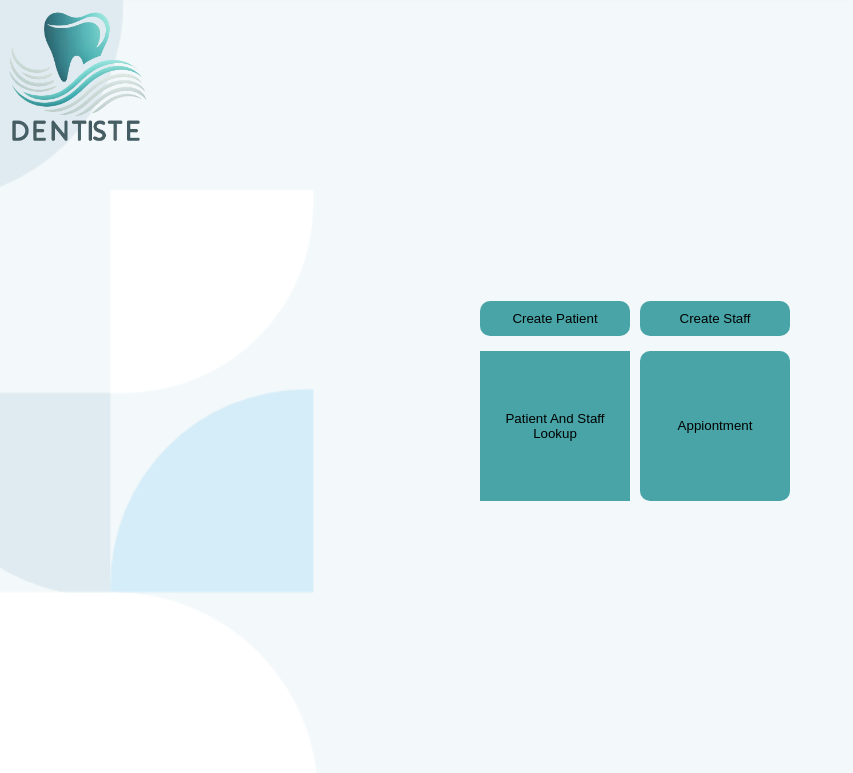
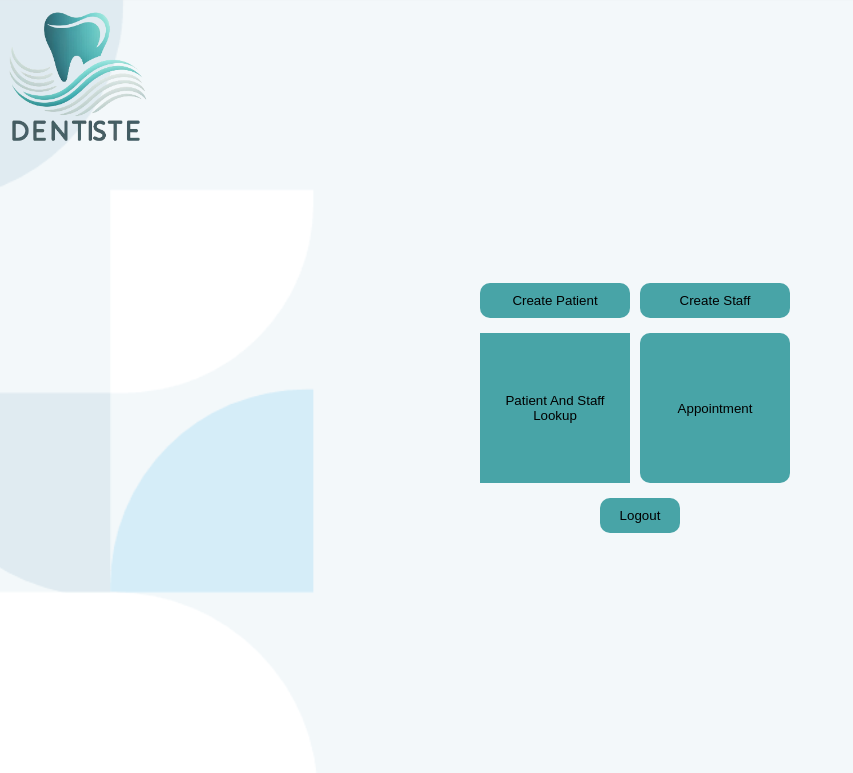
Before and after one commit to nopsophonchai/dentalclinic, a PHP site: page /Adminmanager.php in a window 1280 px wide. Shown: the top 773 px of the page, without its empty margins (0-853 px from the left). Run offline with PHP 8.4, Linux system fonts and the light colour scheme.

Commit message:
Update Adminmanager.php

```diff
--- a/Adminmanager.php
+++ b/Adminmanager.php
@@ -32,8 +32,10 @@
                    </div>
                    <div class="form-groupAdminmana1">
                    <form action="createstaff.php" method="post">
-                   <input type="submit"style="color: var(--button-text-color);" value="Appiontment"></form>
+                   <input type="submit"style="color: var(--button-text-color);" value="Appointment"></form>
                    </div>
+                   <form action="login.php" method="post">
+                   <input type="submit"style="color: var(--button-text-color);" value="Logout"></form>
 
 
 
```
